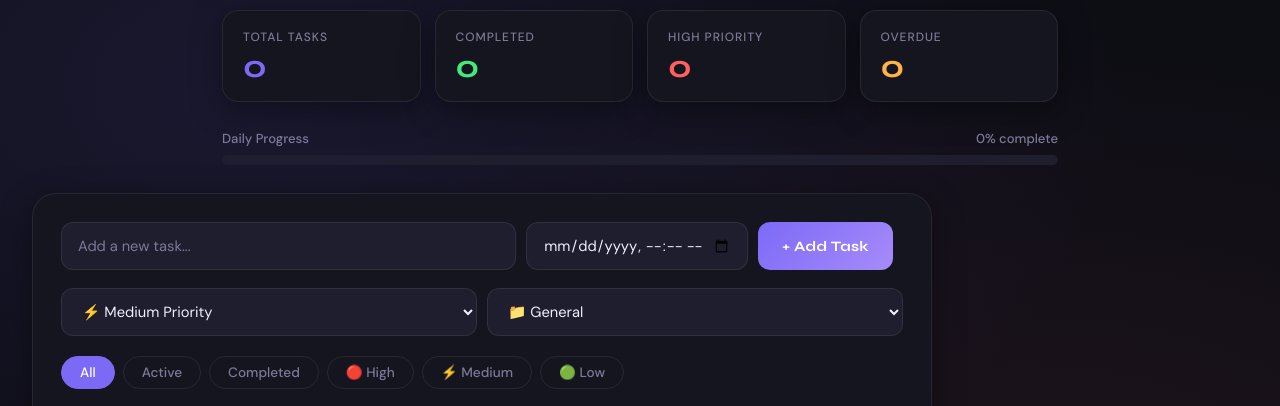
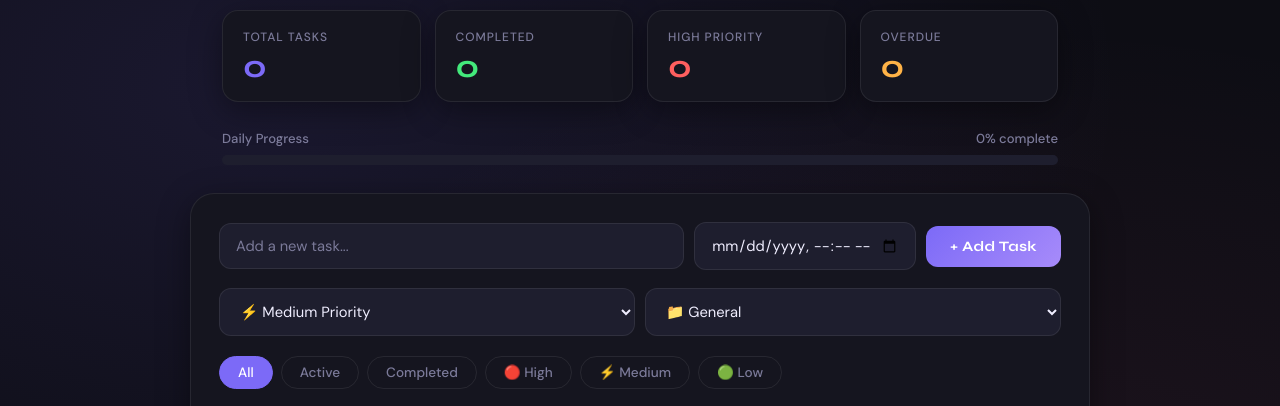
Before and after one commit to praveenprasad-tech/daily-dynamo, a plain HTML site: page index.html in a window 1280 px wide. Shown: the part 73-479 px from the top of the page. Drawn offline with Linux system fonts and the light colour scheme.

Commit message:
Fix alignment,date and AM/PM

```diff
--- a/index.html
+++ b/index.html
@@ -149,6 +149,7 @@
       width: 0%;
     }
 
+    /* ✅ FIX: removed margin-left/right — now centers properly */
     .main-card {
       background: var(--surface);
       border: 1px solid var(--border);
@@ -157,16 +158,17 @@
       max-width: 900px;
       margin: 0 auto 32px;
       padding: 28px;
-      margin-left: 32px;
-      margin-right: 32px;
     }
 
+    /* ✅ FIX: flex row — task input, date, button all in one line */
     .form-row {
-      display: grid;
-      grid-template-columns: 1fr auto auto auto;
+      display: flex;
+      align-items: center;
       gap: 10px;
       margin-bottom: 18px;
     }
+    #task-input { flex: 1; }
+    #deadline-input { flex: 0 0 210px; }
 
     .form-row-2 {
       display: grid;
@@ -283,10 +285,7 @@
       margin-top: 2px;
     }
     .task-check:hover { border-color: var(--accent3); }
-    .task-item.done .task-check {
-      background: var(--accent3);
-      border-color: var(--accent3);
-    }
+    .task-item.done .task-check { background: var(--accent3); border-color: var(--accent3); }
     .task-check::after {
       content: '✓';
       color: #fff;
@@ -367,7 +366,8 @@
       header, .stats-grid, .progress-wrap { padding: 0 16px; }
       .main-card { margin: 0 16px 24px; padding: 20px 16px; }
       .stats-grid { grid-template-columns: repeat(2, 1fr); }
-      .form-row { grid-template-columns: 1fr; }
+      .form-row { flex-direction: column; }
+      #task-input, #deadline-input { width: 100%; flex: unset; }
       .form-row-2 { grid-template-columns: 1fr; }
     }
   </style>
@@ -418,7 +418,6 @@
 
     <div class="form-row">
       <input type="text" id="task-input" placeholder="Add a new task..." />
-      <!-- FIX 1: min and max set by JS to prevent wrong years -->
       <input type="datetime-local" id="deadline-input" />
       <button class="add-btn" onclick="addTask()">+ Add Task</button>
     </div>
@@ -458,7 +457,7 @@
   let tasks = JSON.parse(localStorage.getItem('dd-tasks') || '[]');
   let currentFilter = 'all';
 
-  // ✅ FIX 1: Set min (today) and max (5 years from now) to prevent wrong years
+  // ✅ FIX 1: Correct year limits
   function setDateLimits() {
     const now = new Date();
     const y = now.getFullYear();
@@ -482,7 +481,6 @@
 
     const deadlineVal = document.getElementById('deadline-input').value;
 
-    // ✅ FIX 1 extra: Validate year is reasonable
     if (deadlineVal) {
       const year = new Date(deadlineVal).getFullYear();
       const currentYear = new Date().getFullYear();
@@ -540,7 +538,7 @@
     return new Date(deadline) < new Date();
   }
 
-  // ✅ FIX 2: AM/PM format using hour12: true
+  // ✅ FIX 2: AM/PM format
   function formatDeadline(deadline) {
     if (!deadline) return '';
     const d = new Date(deadline);
@@ -549,7 +547,7 @@
       month: 'short',
       hour: '2-digit',
       minute: '2-digit',
-      hour12: true   // ← Shows 2:30 PM instead of 14:30
+      hour12: true
     });
   }
 
```
